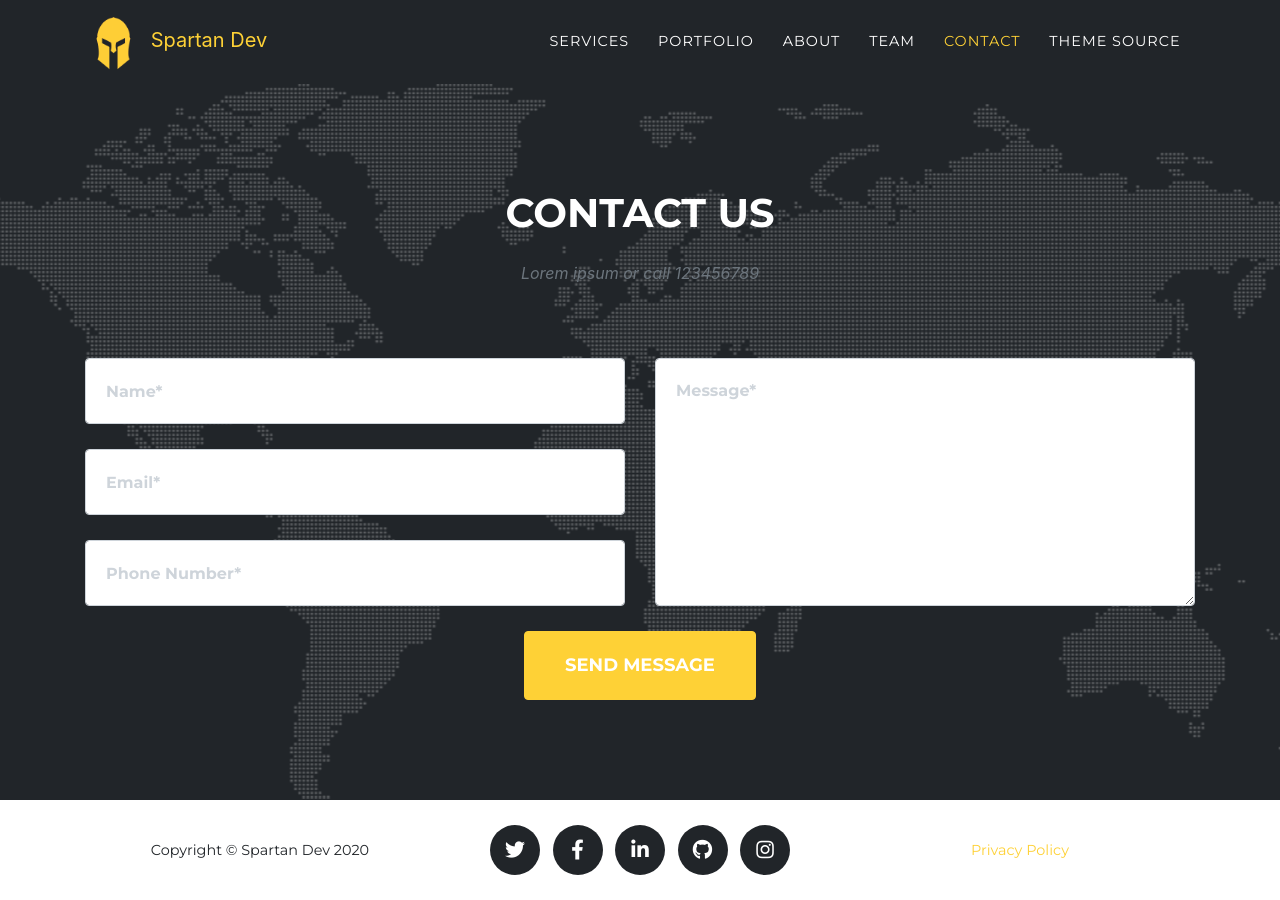
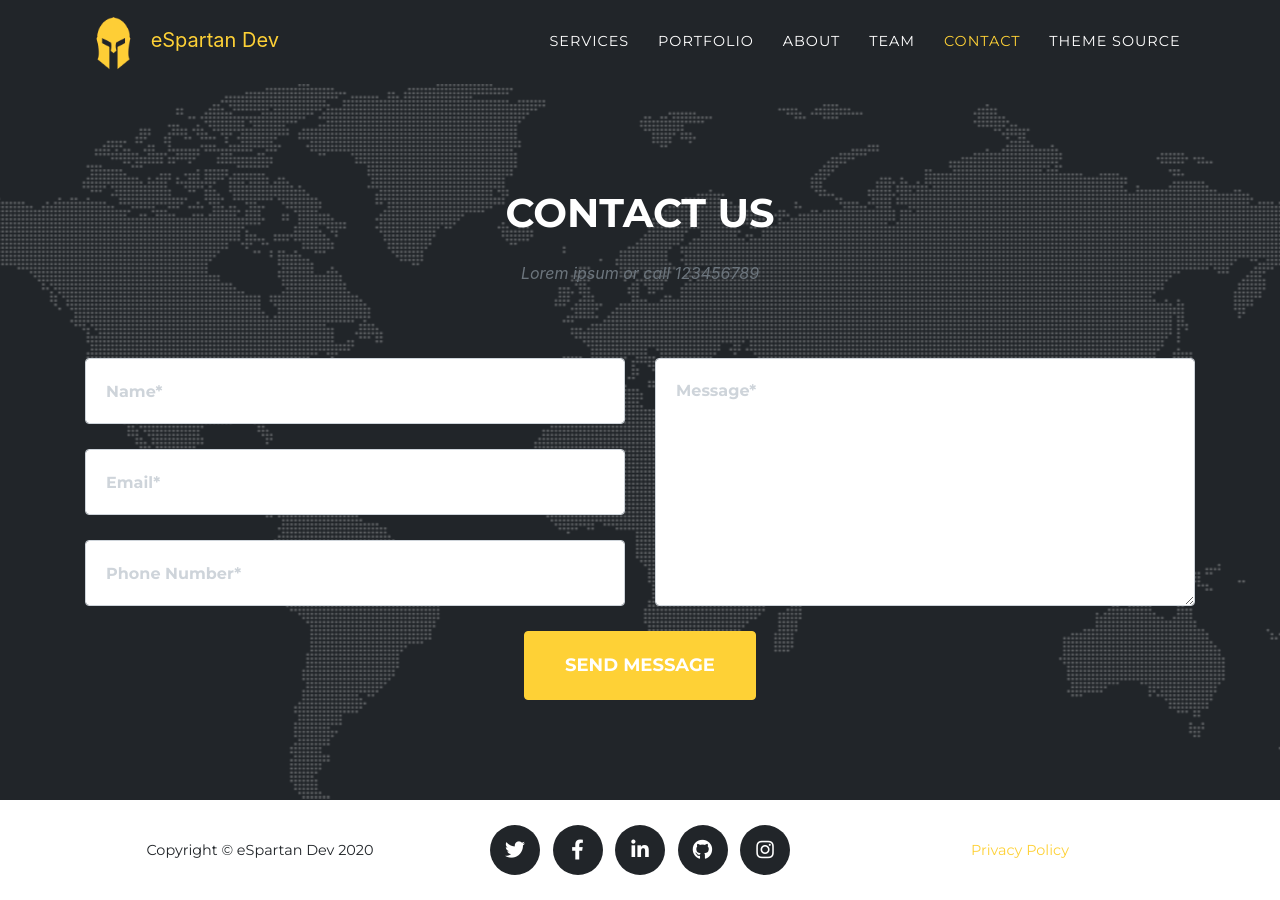
Before and after one commit to SpartanDevelopmentCorporation/spartan.github.io, a Jekyll site: the page built from index.md, in a window 1280 px wide and 900 px high, scrolled down 5261 px. Built offline with Jekyll 4.4.1, drawn with Linux system fonts in a browser that asks for light colours; some web fonts are replaced.

Commit message:
Update _config.yml

```diff
--- a/_config.yml
+++ b/_config.yml
@@ -16,7 +16,7 @@ theme: jekyll-agency
 url    : "" # the base hostname & protocol for your site, e.g. http://example.com
 baseurl: "" # the subpath of your site, e.g. /blog
 
-title      : Spartan Dev
+title      : eSpartan Dev
 email      : info@spartan.sh #this is also the email contact forms will go to
 description: "Site description"
 author     : Spartan
```
